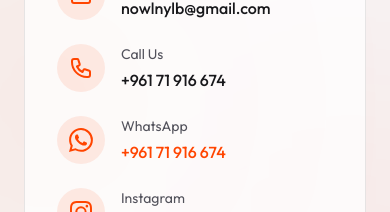
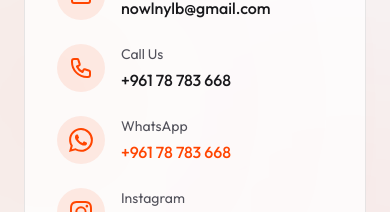
Before and after one commit to nowlny/nowlny_web, a Next.js app: page /contact in a window 390 px wide. Shown: the part 518-730 px from the top of the page. Built offline with nearby package versions, Linux system fonts and the light colour scheme.

Commit message:
change phone number

```diff
--- a/src/app/(marketing)/contact/page.tsx
+++ b/src/app/(marketing)/contact/page.tsx
@@ -102,7 +102,7 @@ export default function Contact() {
                   </div>
                   <div>
                     <p className="text-sm text-text-muted mb-1">Call Us</p>
-                    <a href="tel:+96171916674" className="font-medium hover:text-primary transition-colors">+961 71 916 674</a>
+                    <a href="tel:+96178783668" className="font-medium hover:text-primary transition-colors">+961 78 783 668</a>
                   </div>
                 </div>
 
@@ -114,7 +114,7 @@ export default function Contact() {
                   </div>
                   <div>
                     <p className="text-sm text-text-muted mb-1">WhatsApp</p>
-                    <a href="https://wa.me/96171916674" target="_blank" rel="noopener noreferrer" className="font-medium text-primary hover:underline">+961 71 916 674</a>
+                    <a href="https://wa.me/96178783668" target="_blank" rel="noopener noreferrer" className="font-medium text-primary hover:underline">+961 78 783 668</a>
                   </div>
                 </div>
 
--- a/src/app/(marketing)/delete-account/page.tsx
+++ b/src/app/(marketing)/delete-account/page.tsx
@@ -114,7 +114,7 @@ export default function DeleteAccount() {
                   id="phone"
                   value={phoneNumber}
                   onChange={(e) => setPhoneNumber(e.target.value)}
-                  placeholder="e.g. +96171916674"
+                  placeholder="e.g. +96178783668"
                   required
                   className={inputClasses}
                 />
--- a/src/app/(marketing)/layout.tsx
+++ b/src/app/(marketing)/layout.tsx
@@ -21,7 +21,7 @@ export default function MarketingLayout({
 
       {/* WhatsApp Floating Button */}
       <a
-        href="https://wa.me/96171916674"
+        href="https://wa.me/96178783668"
         target="_blank"
         rel="noopener noreferrer"
         className="fixed bottom-8 right-8 bg-[#25D366] text-white w-14 h-14 rounded-full flex items-center justify-center shadow-lg hover:shadow-[0_8px_24px_rgba(37,211,102,0.4)] hover:-translate-y-1 transition-all duration-300 z-50 group"
--- a/src/app/(marketing)/terms/page.tsx
+++ b/src/app/(marketing)/terms/page.tsx
@@ -119,8 +119,8 @@ const sections = [
           nowlnylb@gmail.com
         </a>{" "}
         or via WhatsApp at{" "}
-        <a href="https://wa.me/96171916674" target="_blank" rel="noopener noreferrer" className="text-primary hover:underline font-medium">
-          +961 71 916 674
+        <a href="https://wa.me/96178783668" target="_blank" rel="noopener noreferrer" className="text-primary hover:underline font-medium">
+          +961 78 783 668
         </a>
         .
       </p>
```
